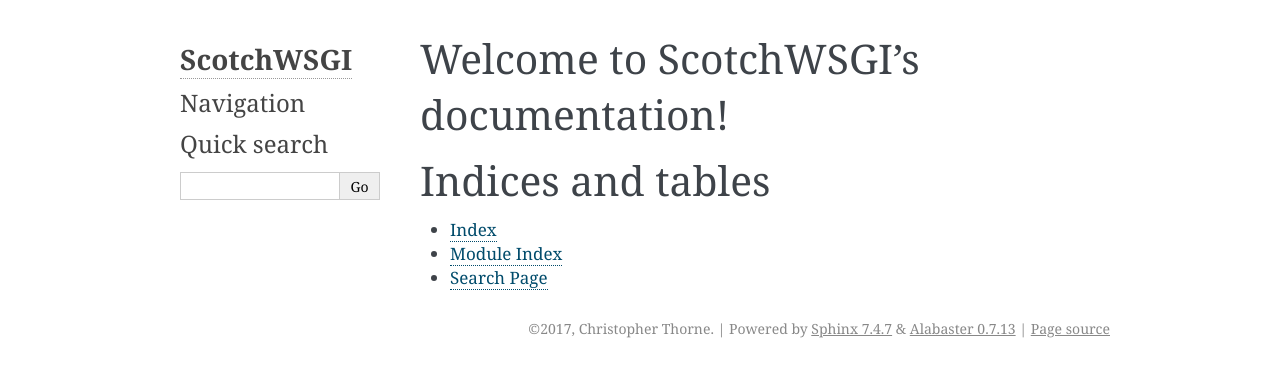
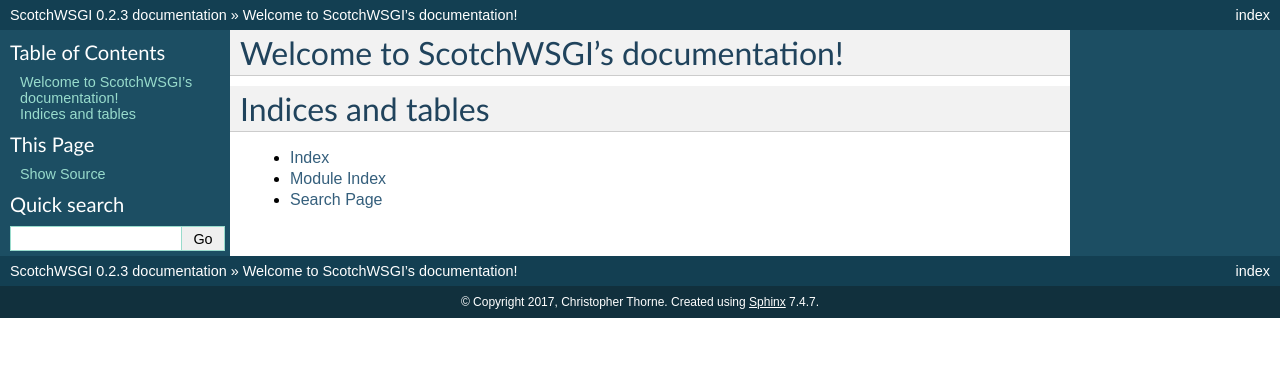
Before and after one commit to libcthorne/scotchwsgi, a Sphinx documentation site: the page built from docs/source/index.rst, in a window 1280 px wide. Shown: the top 377 px of the page. Built offline with Sphinx 7.4.7, drawn with Linux system fonts in a browser that asks for light colours; pages that are not in the unit, such as notebooks, are missing from menus.

Commit message:
Change docs theme to classic

```diff
--- a/docs/source/conf.py
+++ b/docs/source/conf.py
@@ -86,7 +86,7 @@ todo_include_todos = False
 # The theme to use for HTML and HTML Help pages.  See the documentation for
 # a list of builtin themes.
 #
-html_theme = 'alabaster'
+html_theme = 'classic'
 
 # Theme options are theme-specific and customize the look and feel of a theme
 # further.  For a list of options available for each theme, see the
@@ -98,21 +98,6 @@ html_theme = 'alabaster'
 # relative to this directory. They are copied after the builtin static files,
 # so a file named "default.css" will overwrite the builtin "default.css".
 html_static_path = ['_static']
-
-# Custom sidebar templates, must be a dictionary that maps document names
-# to template names.
-#
-# This is required for the alabaster theme
-# refs: http://alabaster.readthedocs.io/en/latest/installation.html#sidebars
-html_sidebars = {
-    '**': [
-        'about.html',
-        'navigation.html',
-        'relations.html',  # needs 'show_related': True theme option to display
-        'searchbox.html',
-        'donate.html',
-    ]
-}
 
 
 # -- Options for HTMLHelp output ------------------------------------------
```
